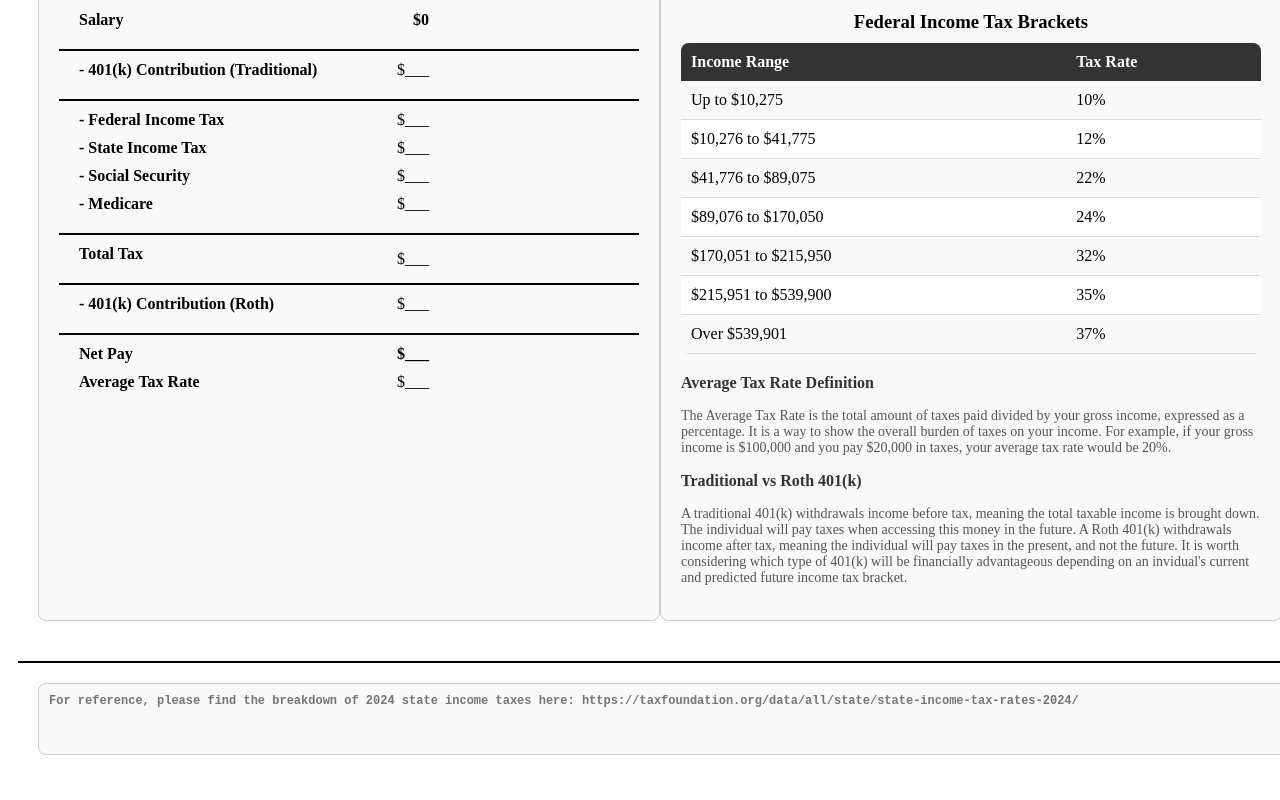
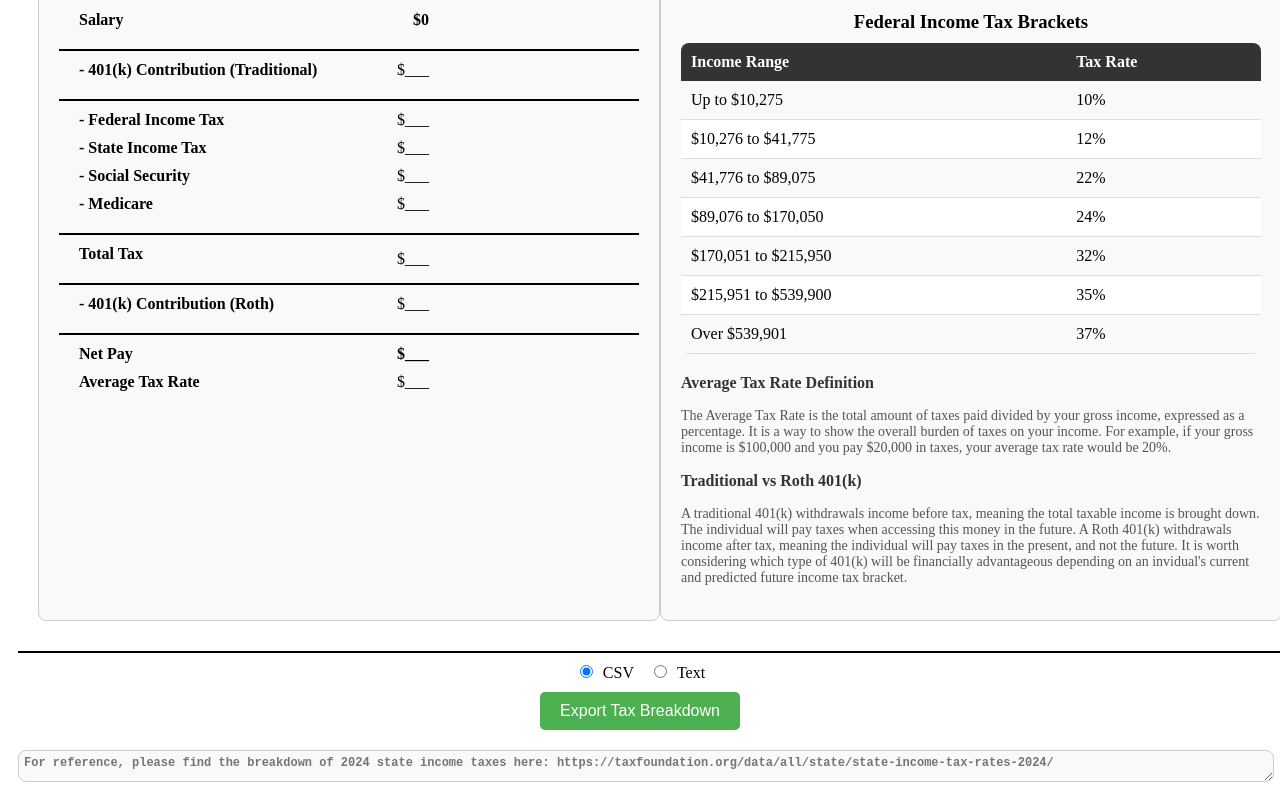
Before and after one commit to rowpersson/income-calculator-repo, a React (Create React App) app: page / in a window 1280 px wide. Shown: the part 1013-1813 px from the top of the page. Built offline with nearby package versions, Linux system fonts and the light colour scheme; no server answers.

Commit message:
fixed spacing, added an export button, and allowed a user to click a state on tthe map

```diff
--- a/src/components/Map.js
+++ b/src/components/Map.js
@@ -2,7 +2,7 @@
 import React from "react";
 import { ComposableMap, Geographies, Geography } from "react-simple-maps";
 
-const Map = ({ geoUrl, hoveredState, selectedState, handleMouseEnter, handleMouseLeave }) => {
+const Map = ({ geoUrl, hoveredState, selectedState, handleMouseEnter, handleMouseLeave, onStateClick }) => {
   return (
     <ComposableMap
       projection="geoAlbersUsa"
@@ -13,7 +13,6 @@ const Map = ({ geoUrl, hoveredState, selectedState, handleMouseEnter, handleMous
         position: "relative",
         zIndex: 1,
         top: "-750px",
-        //marginLeft: "2px",
     }}
     >
       <Geographies geography={geoUrl}>
@@ -32,6 +31,7 @@ const Map = ({ geoUrl, hoveredState, selectedState, handleMouseEnter, handleMous
                     geography={geo}
                     onMouseEnter={() => handleMouseEnter(geo)}
                     onMouseLeave={handleMouseLeave}
+                    onClick={() => onStateClick(geo.properties.name)}
                     fill={
                       isHovered
                         ? "#FF5733"
--- a/src/components/MapComponent.js
+++ b/src/components/MapComponent.js
@@ -35,6 +35,8 @@ const MapComponent = () => {
   const [k401Contribution, setK401kContribution] = useState(0); // Store the 401(k) contribution amount
   const [isRoth, setIsRoth] = useState(false); // Track if the 401(k) contribution is Roth or traditional
   const [isCalculated, setIsCalculated] = useState(false); // Track if Calculate button has been clicked
+
+  const [fileType, setFileType] = useState("csv"); // Default to CSV
 
   useEffect(() => {
     const fetchGeographies = async () => {
@@ -81,6 +83,11 @@ useEffect(() => {
     setOriginalSalary(grossSalary); // Only update original salary when calculate button is clicked
     setIsCalculated(true); // Mark that the calculation has been triggered
   };
+
+  // Handle click on a state from the map
+  const handleStateClick = (stateId) => {
+    setSelectedState(stateId);
+    };
 
   // Tax calculation functions
   const calculateStateTax = (salary, state) => {
@@ -287,6 +294,70 @@ useEffect(() => {
     setIsRoth(event.target.value === "roth"); // Set isRoth to true if Roth is selected
   };
 
+  // Function to export tax data as CSV
+  const exportTaxData = () => {
+    const csvContent = [
+      ["State", "Frequency", "Salary", "Federal Tax", "State Tax", "Social Security", "Medicare", "Total Tax", "Net Pay", "Average Tax Rate", "Roth 401k Contribution", "Pre-tax 401k Contribution"],
+      [
+        selectedState,
+        frequency,
+        taxData.salary,
+        taxData.federalTax,
+        taxData.stateTax,
+        taxData.socialSecurity,
+        taxData.medicare,
+        taxData.totalTax,
+        taxData.netPay,
+        taxData.averageTaxRate,
+        taxData.rothContribution,
+        taxData.preTax401k,
+      ]
+    ]
+      .map(row => row.join(","))
+      .join("\n");
+
+    const blob = new Blob([csvContent], { type: "text/csv;charset=utf-8;" });
+    const link = document.createElement("a");
+    link.href = URL.createObjectURL(blob);
+    link.download = "tax_breakdown.csv";
+    link.click();
+  };
+
+  // Function to export tax data as Text file
+  const exportTaxDataAsText = () => {
+    const textContent = `
+      Tax Breakdown Report for $${taxData.salary} ${frequency} in ${selectedState}
+      ============================
+      Federal Tax: $${taxData.federalTax}
+      State Tax: $${taxData.stateTax}
+      Social Security: $${taxData.socialSecurity}
+      Medicare: $${taxData.medicare}
+      Total Tax: $${taxData.totalTax}
+      Net Pay: $${taxData.netPay}
+      Average Tax Rate: ${taxData.averageTaxRate}%
+      Roth 401k Contribution: $${taxData.rothContribution}
+      Pre-tax 401k Contribution: $${taxData.preTax401k}
+
+      ============================
+      Thank you for using the tax calculator!
+    `;
+
+    const blob = new Blob([textContent], { type: "text/plain;charset=utf-8;" });
+    const link = document.createElement("a");
+    link.href = URL.createObjectURL(blob);
+    link.download = "tax_breakdown.txt";
+    link.click();
+  };
+
+  // Function to handle Export based on file type (CSV or Text)
+  const handleExport = () => {
+    if (fileType === "csv") {
+      exportTaxData(); // Export as CSV
+    } else {
+      exportTaxDataAsText(); // Export as Text file
+    }
+  };
+
   return (
     <div
       style={{
@@ -328,6 +399,7 @@ useEffect(() => {
           frequency={frequency}
           handleFrequencyChange={handleFrequencyChange}
           selectedState={selectedState}
+          onStateChange={handleDropdownChange}
           handleDropdownChange={handleDropdownChange}
           geographies={geographies}
           handleCalculateClick={handleCalculateClick}
@@ -367,6 +439,7 @@ useEffect(() => {
             selectedState={selectedState}
             handleMouseEnter={handleMouseEnter}
             handleMouseLeave={handleMouseLeave}
+            onStateClick={handleStateClick}
           />
         )}
       </div>
@@ -395,6 +468,66 @@ useEffect(() => {
         />
       </div>
 
+     {/* Add Export Format Selection */}
+     <div style={{ textAlign: "center", marginTop: "-1px" }}>
+        <label>
+          <input
+            type="radio"
+            name="fileType"
+            value="csv"
+            checked={fileType === "csv"}
+            onChange={() => setFileType("csv")}
+            style={{ marginRight: "10px" }}
+          />
+          CSV
+        </label>
+        <label>
+          <input
+            type="radio"
+            name="fileType"
+            value="text"
+            checked={fileType === "text"}
+            onChange={() => setFileType("text")}
+            style={{ marginLeft: "20px", marginRight: "10px" }}
+          />
+          Text
+        </label>
+      </div>
+
+      {/* Add Export Button */}
+      <div style={{ textAlign: "center", marginTop: "20px", marginBottom: "20px" }}>
+        <button
+          onClick={handleExport}
+          style={{
+            marginTop: "-100px",
+            padding: "10px 20px",
+            fontSize: "16px",
+            cursor: "pointer",
+            backgroundColor: "#4CAF50",
+            color: "white",
+            border: "none",
+            borderRadius: "5px"
+          }}
+        >
+          Export Tax Breakdown
+        </button>
+      </div>
+
+      <textarea
+          placeholder="For reference, please find the breakdown of 2024 state income taxes here: https://taxfoundation.org/data/all/state/state-income-tax-rates-2024/ "
+          style={{
+            width: "100%",
+            height: "20px",
+            padding: "5px",
+            border: "1px solid #ccc",
+            borderRadius: "8px",
+            fontSize: "12px",
+            fontWeight: "bold",
+            color: "#333",
+            backgroundColor: "#f9f9f9",
+          }}
+        />
+
       {/* Text Box Note - Positioned at the Upper Right */}
       <div
           style={{
--- a/src/components/TaxBreakdown.js
+++ b/src/components/TaxBreakdown.js
@@ -196,25 +196,12 @@ const TaxBreakdown = ({
       <div
         style={{
           width: "100%",
-          padding: "20px",
-          marginTop: "20px",
+          padding: "10px",
+          marginTop: "10px",
+          marginBottom: "-10px",
           borderTop: "2px solid #000",  // Optional: Adds a line at the top of the space
         }}
       >
-        <textarea
-          placeholder="For reference, please find the breakdown of 2024 state income taxes here: https://taxfoundation.org/data/all/state/state-income-tax-rates-2024/ "
-          style={{
-            width: "100%",
-            height: "50px",
-            padding: "10px",
-            border: "1px solid #ccc",
-            borderRadius: "8px",
-            fontSize: "12px",
-            fontWeight: "bold",
-            color: "#333",
-            backgroundColor: "#f9f9f9",
-          }}
-        />
       </div>
     </div>
   );
```
